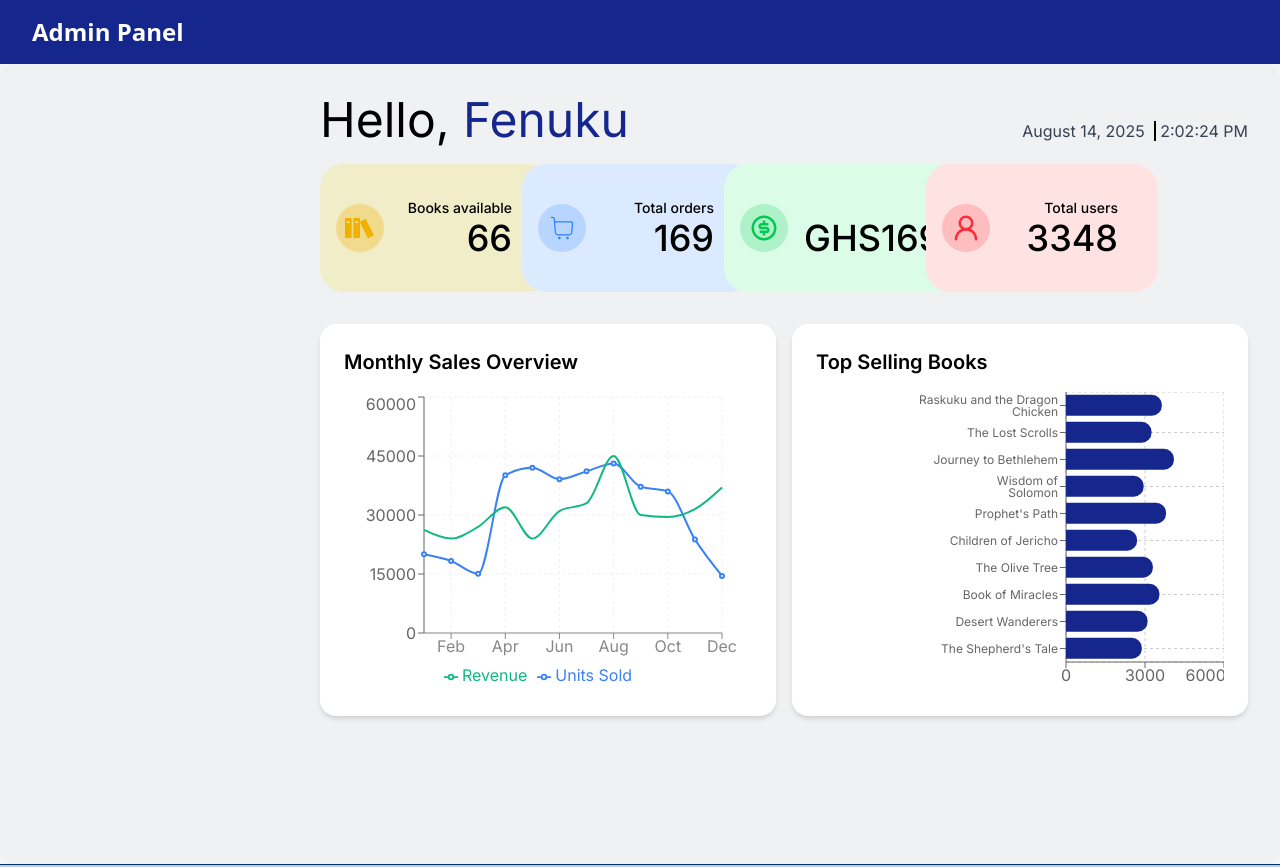
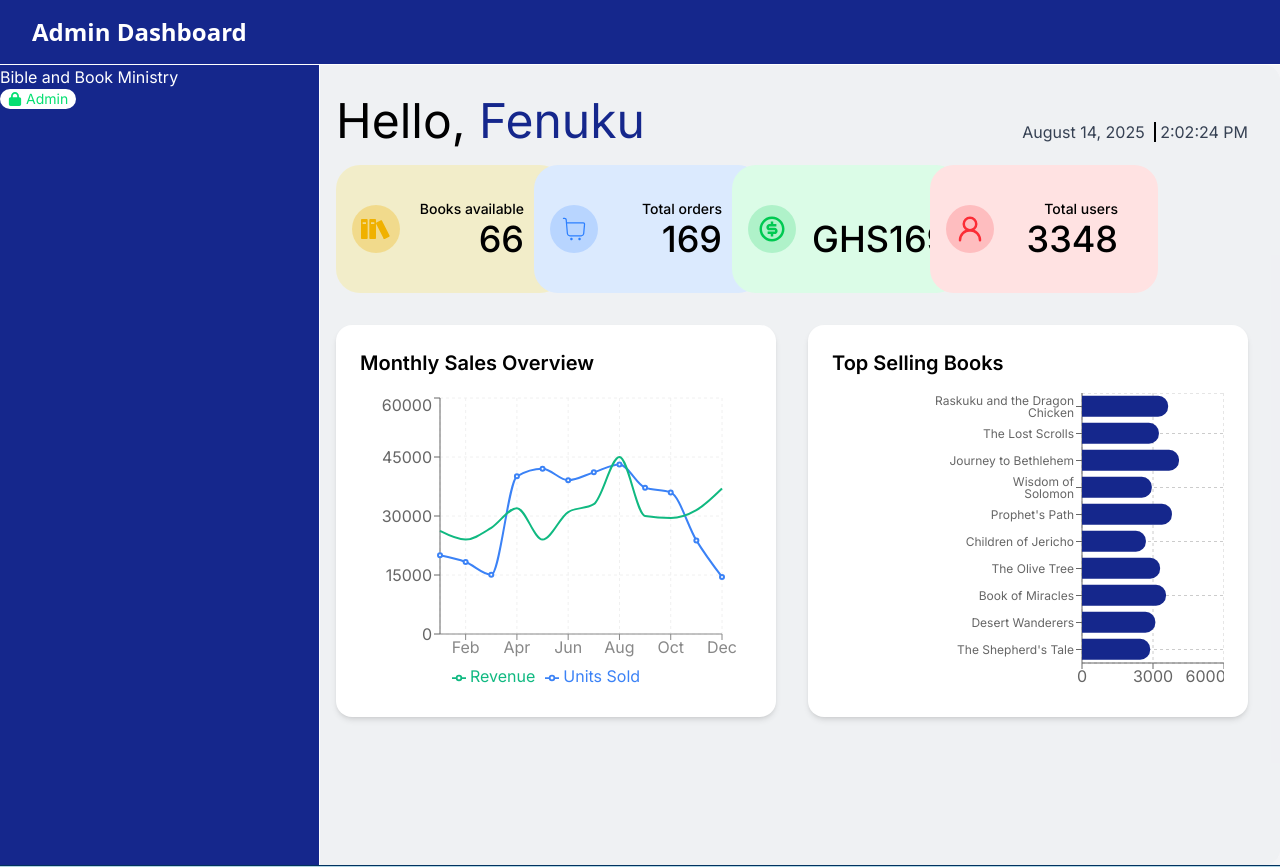
Before and after one commit to AgileMinds48/bible_bookministry-frontend, a Next.js app: page /admin/dashboard in a window 1280 px wide. Shown: the top 867 px of the page. Built offline with nearby package versions, Linux system fonts and the light colour scheme.

Commit message:
admin sidebar

```diff
--- a/app/admin/layout.tsx
+++ b/app/admin/layout.tsx
@@ -2,10 +2,10 @@ import React from 'react'
 
 export default function AdminLayout({ children }: { children: React.ReactNode }) {
   return (
-    <div className="min-h-screen bg-gray-100">
+    <div className="min-h-screen bg-gray-100 ">
       {/* Admin Header */}
-      <header className="bg-[#15278c] text-white px-8 py-4 flex items-center justify-between">
-        <h1 className="text-2xl font-bold">Admin Panel</h1>
+      <header className=" border-white border-b bg-[#15278c] text-white px-8 py-4 flex items-center justify-between ">
+        <h1 className="text-2xl font-bold ">Admin Dashboard</h1>
         {/* Add navigation or user info here if needed */}
       </header>
       {/* Main Content */}
--- /dev/null
+++ b/components/Dashboard/AdminSidebar.tsx
@@ -0,0 +1,13 @@
+import React from 'react'
+import { FaLock } from 'react-icons/fa6'
+
+const AdminSidebar = () => {
+  return (
+    <nav className='absolute top-0 h-[50em] left-0 w-[20em] border-r border-white bg-[#15278c] text-white'>
+      <h1>Bible and Book Ministry</h1>
+      <p className='bg-white rounded-3xl flex gap-1 items-center text-sm w-fit text-green-400 px-2'><FaLock />Admin</p>
+    </nav>
+  )
+}
+
+export default AdminSidebar
--- a/components/Dashboard/Dashboard.tsx
+++ b/components/Dashboard/Dashboard.tsx
@@ -3,6 +3,7 @@ import { ImBooks } from 'react-icons/im'
 import Overview from './Overview'
 import SalesChart, { SalesData } from './Charts/SalesChart';
 import TopSellingBooksChart, { BookData } from './Charts/TopSelling';
+import AdminSidebar from './AdminSidebar';
 
 
 
@@ -83,16 +84,16 @@ const Dashboard = () => {
   ]
 
    return(
-    <section className='min-h-screen  pl-[20em] p-8 inter bg-gray-200/30 rounded-2xl '>
+    <section className='relative min-h-screen  pl-[21em] p-8 inter bg-gray-200/30 rounded-2xl '>
 <div className='flex items-baseline justify-between mb-4'>
         <h1 className='text-5xl mb-1'>Hello, <span className='text-[#15278c]'>Fenuku</span></h1>
          <p className='text-gray-700'>{monthInWords} {day}, {year} &nbsp;<span className='border-l-2 border-black'> </span> {time}</p>
 </div>
 
-
+     <AdminSidebar/>
       <Overview/>
 
-       <div className=' grid grid-cols-2 gap-4 grid-rows-auto items-end-safe'>
+       <div className=' grid grid-cols-2 gap-8 grid-rows-auto items-end-safe'>
          <SalesChart data={mockSalesData} />
          <TopSellingBooksChart data={mockTopSelling}/>
          </div>
```
